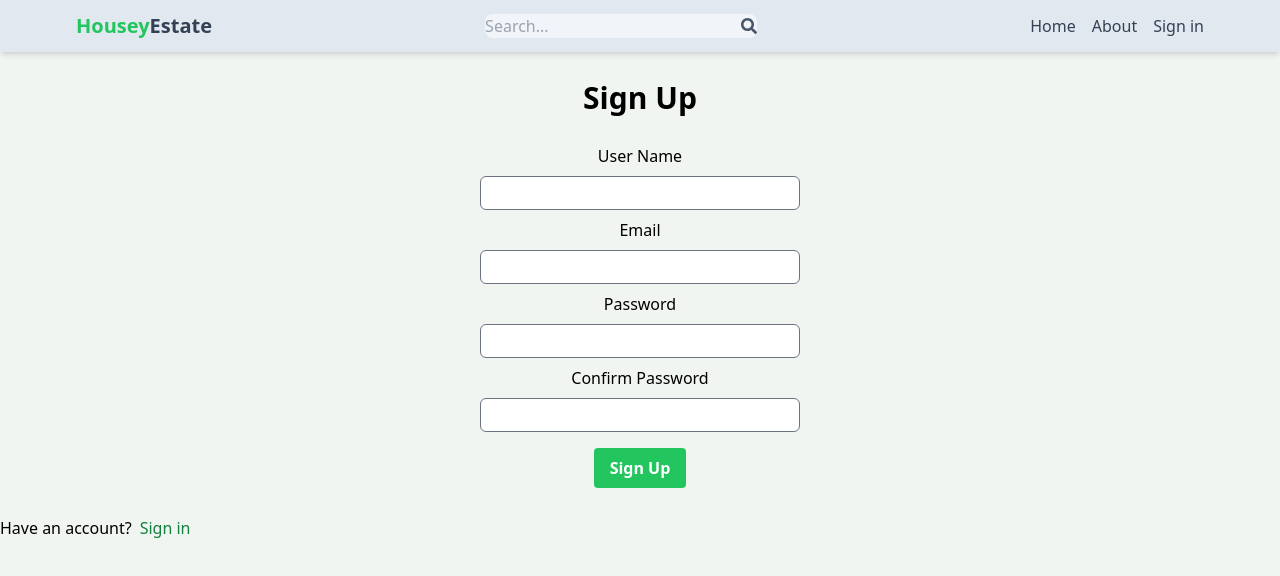
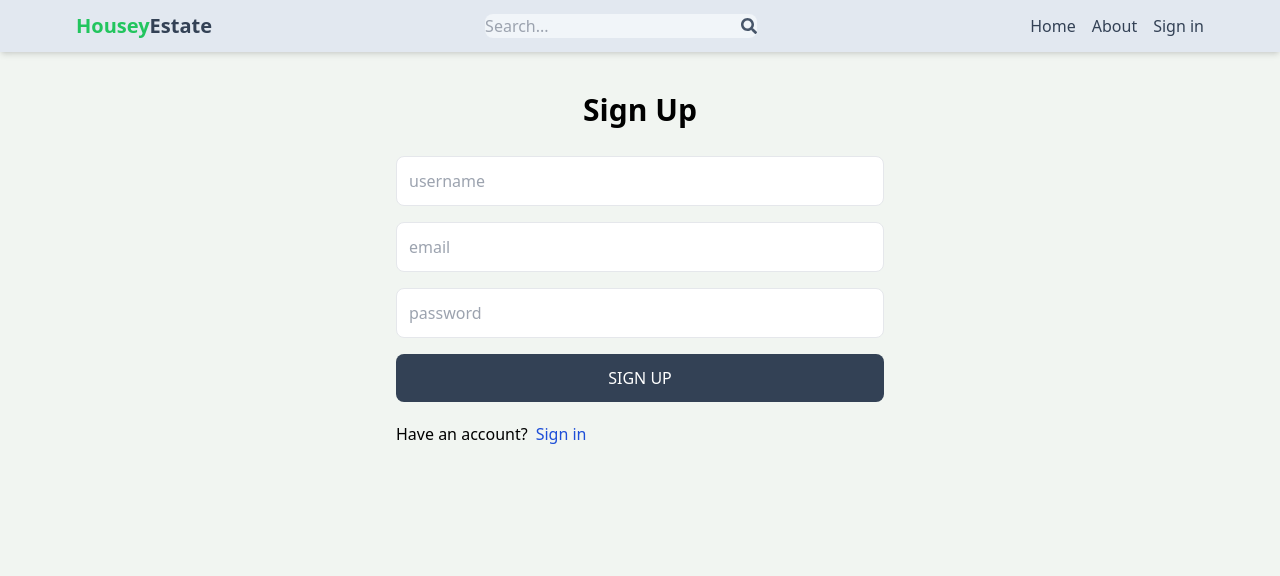
Before and after one commit to kalkidanh/Real-Estate-Marketplace, a React (Vite) app in the folder client/: page /sign-up in a window 1280 px wide. Shown: the top 576 px of the page. Built offline with nearby package versions, Linux system fonts and the light colour scheme.

Commit message:
user created and added to database

```diff
--- a/client/src/pages/SignUp.jsx
+++ b/client/src/pages/SignUp.jsx
@@ -1,64 +1,84 @@
 import { useState } from 'react';
-import { Link } from 'react-router-dom';
+import { Link, useNavigate } from 'react-router-dom';
+//import OAuth from '../components/OAuth';
 
 export default function SignUp() {
-    const [formData, setFormData] = useState({})
+  const [formData, setFormData] = useState({});
+  const [error, setError] = useState(null);
+  const [loading, setLoading] = useState(false);
+  const navigate = useNavigate();
   const handleChange = (e) => {
-        setFormData ({
+    setFormData({
       ...formData,
-            [e.target.id]: e.target.value
+      [e.target.id]: e.target.value,
     });
   };
   const handleSubmit = async (e) => {
     e.preventDefault();
-        const res = await fetch('/api/auth/signup',
-        {
+    try {
+      setLoading(true);
+      const res = await fetch('/api/auth/signup', {
         method: 'POST',
         headers: {
-                'Content-Type': 'application/json'
+          'Content-Type': 'application/json',
         },
-            body: JSON.stringify(formData)
+        body: JSON.stringify(formData),
       });
       const data = await res.json();
       console.log(data);
+      if (data.success === false) {
+        setLoading(false);
+        setError(data.message);
+        return;
+      }
+      setLoading(false);
+      setError(null);
+      navigate('/sign-in');
+    } catch (error) {
+      setLoading(false);
+      setError(error.message);
+    }
   };
-    console.log(formData);
   return (
-        <div>
+    <div className='p-3 max-w-lg mx-auto'>
       <h1 className='text-3xl text-center font-semibold my-7'>Sign Up</h1>
-            <form>
-                <div className='flex flex-col items-center'>
-                    <label htmlFor='username'>User Name</label>
-                    <input type='text' id='username' onChange={handleChange}
-                    className='border border-gray-500 rounded-md w-80 p-1 my-2' />
+      <form onSubmit={handleSubmit} className='flex flex-col gap-4'>
+        <input
+          type='text'
+          placeholder='username'
+          className='border p-3 rounded-lg'
+          id='username'
+          onChange={handleChange}
+        />
+        <input
+          type='email'
+          placeholder='email'
+          className='border p-3 rounded-lg'
+          id='email'
+          onChange={handleChange}
+        />
+        <input
+          type='password'
+          placeholder='password'
+          className='border p-3 rounded-lg'
+          id='password'
+          onChange={handleChange}
+        />
+
+        <button
+          disabled={loading}
+          className='bg-slate-700 text-white p-3 rounded-lg uppercase hover:opacity-95 disabled:opacity-80'
+        >
+          {loading ? 'Loading...' : 'Sign Up'}
+        </button>
+      </form>
+      <div className='flex gap-2 mt-5'>
+        <p>Have an account?</p>
+        <Link to={'/sign-in'}>
+          <span className='text-blue-700'>Sign in</span>
+        </Link>
       </div>
-                <div className='flex flex-col items-center'>
-                    <label htmlFor='email'>Email</label>
-                    <input type='email' id='email' onChange={handleChange}
-                    className='border border-gray-500 rounded-md w-80 p-1 my-2' />
+      {error && <p className='text-red-500 mt-5'>{error}</p>}
     </div>
-                <div className='flex flex-col items-center'>
-                    <label htmlFor='password'>Password</label>
-                    <input type='password' id='password' onChange={handleChange}
-                    className='border border-gray-500 rounded-md w-80 p-1 my-2' />
-                </div>
-                <div className='flex flex-col items-center'>
-                    <label htmlFor='password2'>Confirm Password</label>
-                    <input type='password' id='password2' onChange={handleChange}
-                    className='border border-gray-500 rounded-md w-80 p-1 my-2' />
-                </div>
-                <div className='flex flex-col items-center'>
-                    <button type='submit'
-                    className='bg-green-500 hover:bg-green-700 text-white font-bold py-2 px-4 rounded my-2'>Sign Up</button>
-                </div>
-            </form>
-            <div className="flex gap-2 mt-5">
-                <p>Have an account?</p>
-                <Link to= {"sign-in"}>
-                    <span className='text-green-700'>Sign in</span>
-                </Link>
-
-            </div>
-        </div>
-    )
+  );
 }
```
Lines whose indentation alone changed are shown as unchanged.
